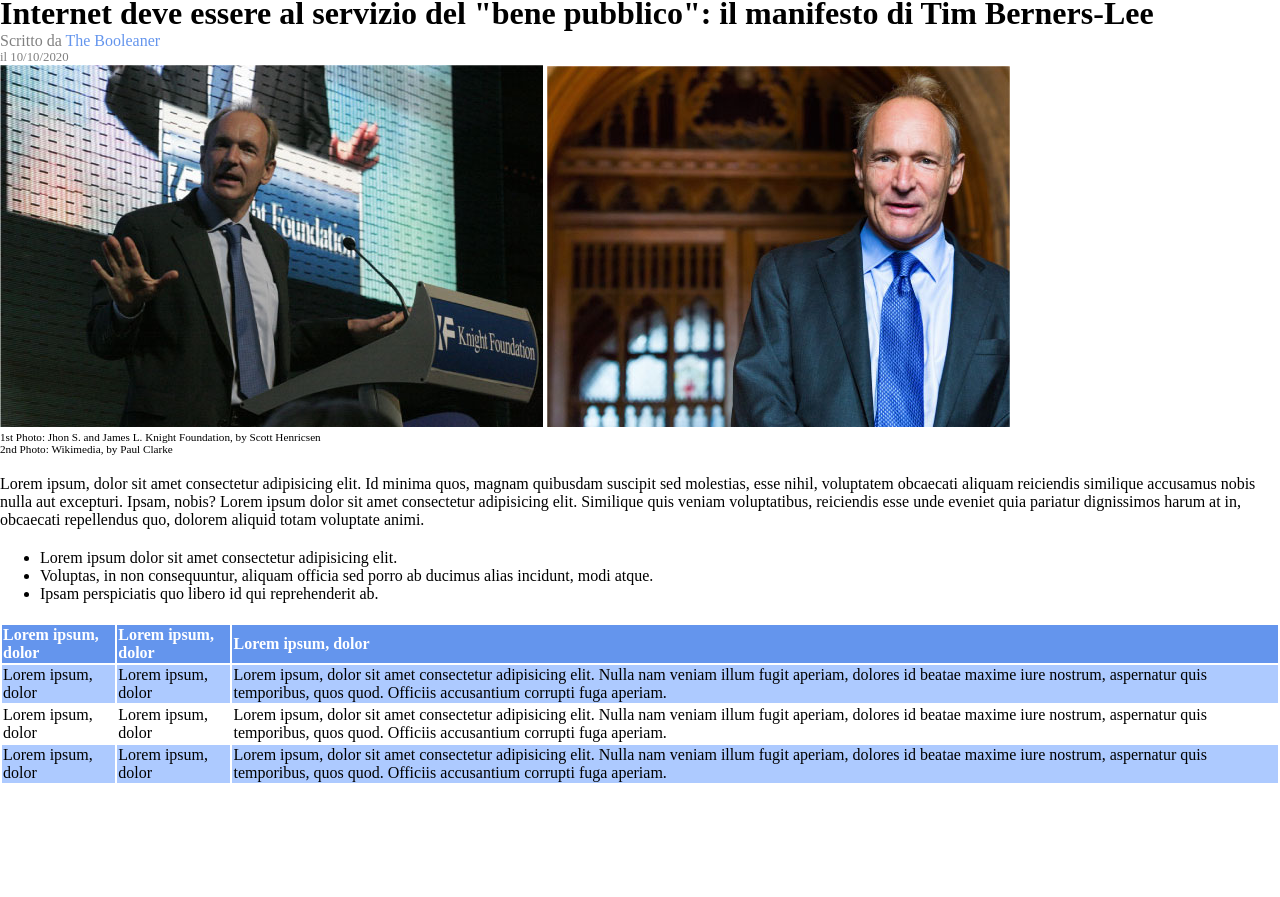
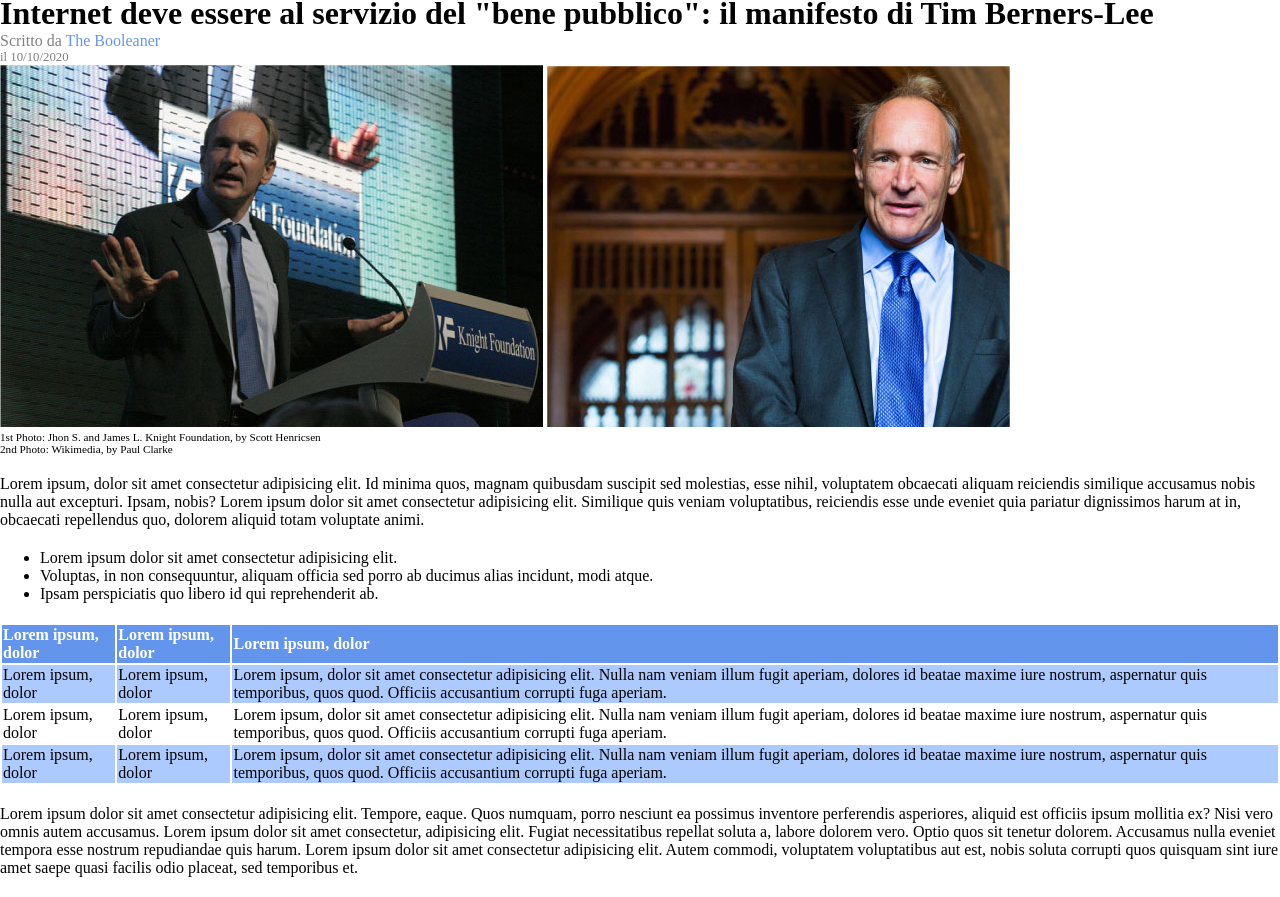
Before and after one commit to ClaudioLeone/html-css-booleaner, a plain HTML site: page index.html in a window 1280 px wide. Shown: the part 105-1002 px from the top of the page. Before the commit the page ends 890 px from the top, so only its background shows below. Drawn offline with Linux system fonts and the light colour scheme.

Commit message:
Added last text section to main

```diff
--- a/index.html
+++ b/index.html
@@ -34,7 +34,7 @@
                 <li>Voluptas, in non consequuntur, aliquam officia sed porro ab ducimus alias incidunt, modi atque.</li>
                 <li>Ipsam perspiciatis quo libero id qui reprehenderit ab.</li>
             </ul>
-            <div >
+            <div>
                 <table>
                     <tr class="tableHeadingRow">
                         <th>Lorem ipsum, dolor</th>
@@ -61,6 +61,10 @@
                     </tr>
                 </table>
             </div>
+
+            <div class="divSpacing">
+                Lorem ipsum dolor sit amet consectetur adipisicing elit. Tempore, eaque. Quos numquam, porro nesciunt ea possimus inventore perferendis asperiores, aliquid est officiis ipsum mollitia ex? Nisi vero omnis autem accusamus. Lorem ipsum dolor sit amet consectetur, adipisicing elit. Fugiat necessitatibus repellat soluta a, labore dolorem vero. Optio quos sit tenetur dolorem. Accusamus nulla eveniet tempora esse nostrum repudiandae quis harum. Lorem ipsum dolor sit amet consectetur adipisicing elit. Autem commodi, voluptatem voluptatibus aut est, nobis soluta corrupti quos quisquam sint iure amet saepe quasi facilis odio placeat, sed temporibus et.
+            </div>
         </main>
         <!-- Main stop -->
 
```
